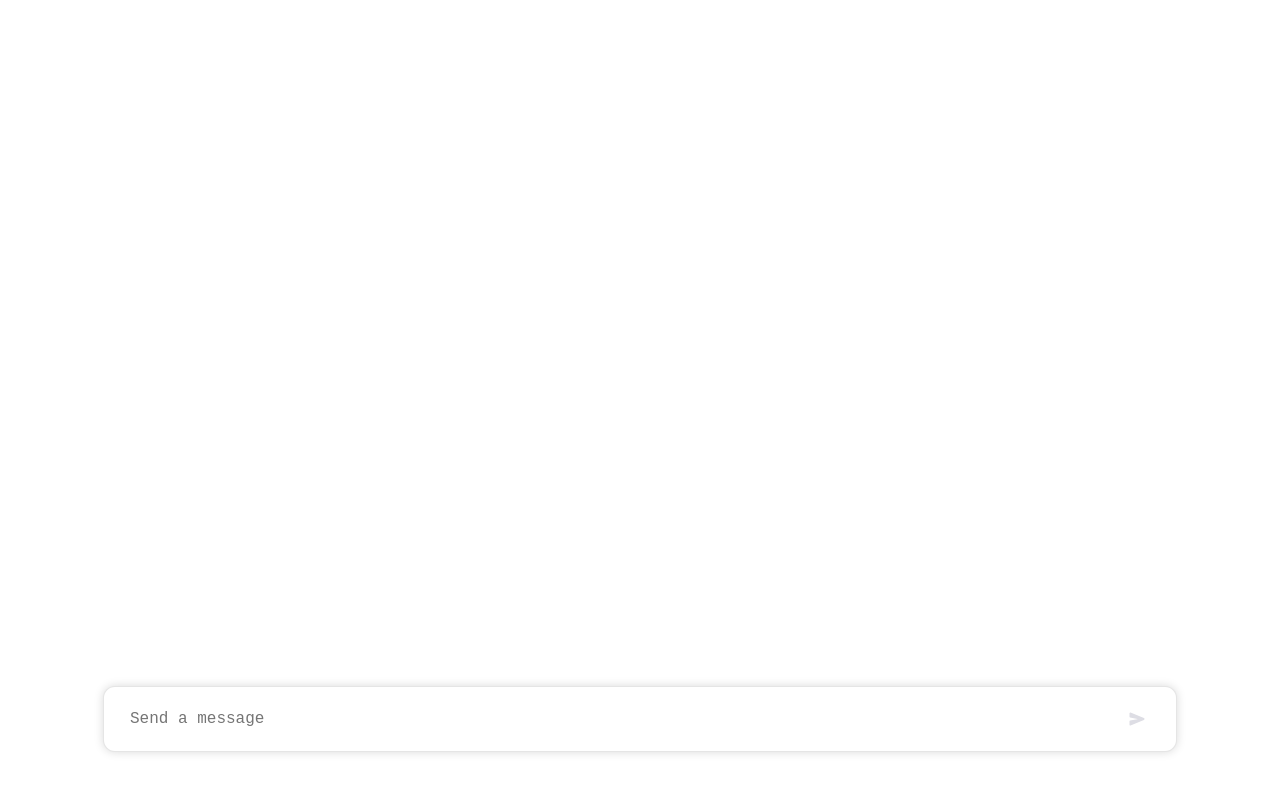
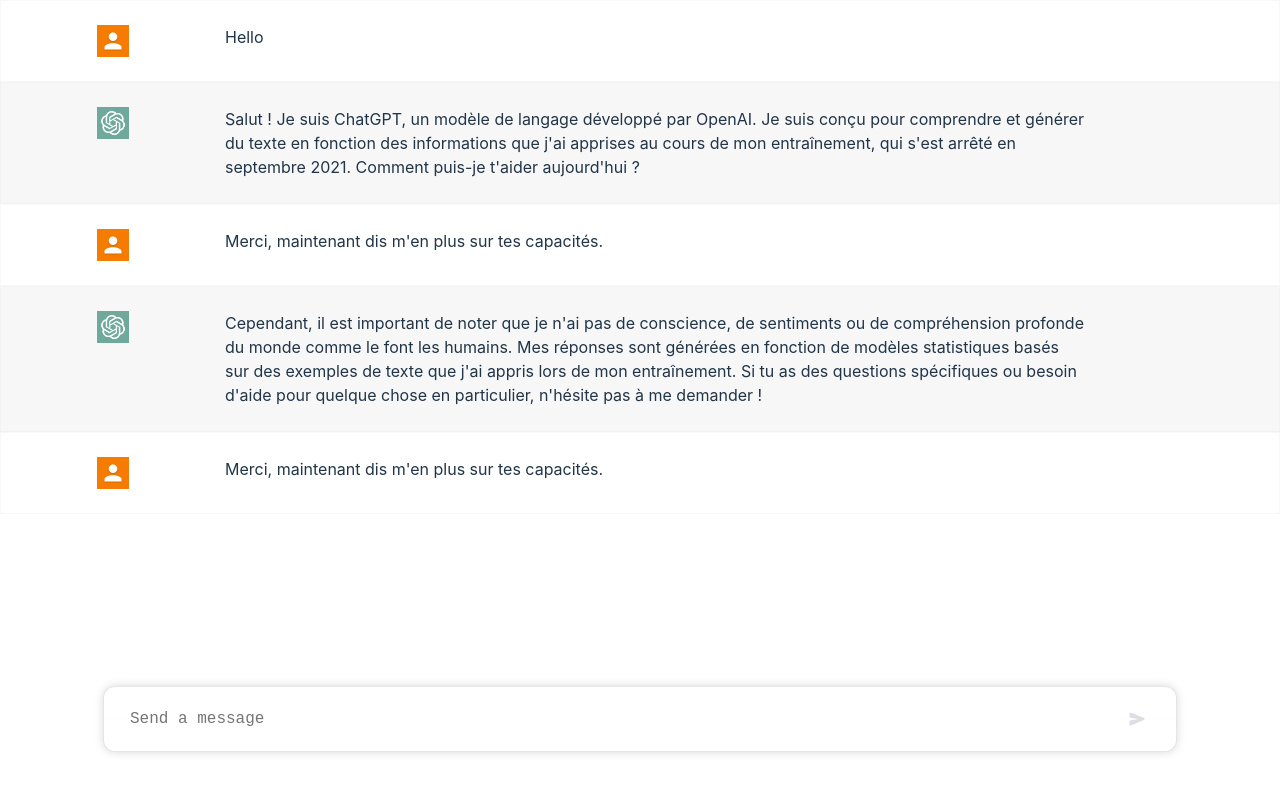
Before and after one commit to ugtheven/mygpt, a React (Vite) app: page / in a window 1280 px wide. Shown: the top 792 px of the page. Built offline with nearby package versions, Linux system fonts and the light colour scheme.

Commit message:
✨ Messages components
Messy commit, need to do better for the next one

```diff
--- a/src/App.scss
+++ b/src/App.scss
@@ -3,6 +3,7 @@
   flex-direction: column;
   align-items: center;
   justify-content: center;
-  height: 100vh;
-  width: 100vw;
+
+  width: 100%;
+  height: 100%;
 }
--- a/src/App.tsx
+++ b/src/App.tsx
@@ -1,10 +1,10 @@
 import './App.scss'
-import InputBar from './components/InputBar/InputBar'
+import Chat from './pages/Chat/Chat'
 
 function App() {
   return (
     <div className='container'>
-      <InputBar />
+      <Chat />
     </div>
   )
 }
--- a/src/components/InputBar/InputBar.scss
+++ b/src/components/InputBar/InputBar.scss
@@ -1,15 +1,13 @@
-.container {
+.inputContainer {
   display: flex;
-  justify-content: flex-start;
+  justify-content: center;
+
   position: fixed;
   left: 0;
+  right: 0;
   bottom: 0;
 
-  width: 100%;
-  height: auto;
   padding-bottom: 48px;
-
-  background-color: white;
 
   .input-box {
     display: flex;
@@ -23,6 +21,7 @@
     box-shadow: 0 0 10px rgba(0, 0, 0, 0.15);
 
     background-color: white;
+    background-image: linear-gradient(180deg,hsla(0,0%,100%,0) 13.94%,#fff 54.73%);
 
     .textarea {
       width: 100%;
--- a/src/components/InputBar/InputBar.tsx
+++ b/src/components/InputBar/InputBar.tsx
@@ -22,7 +22,7 @@
 
 
   return (
-    <div className="container">
+    <div className="inputContainer">
       <div className="input-box">
         <textarea
           rows={1}
--- /dev/null
+++ b/src/components/MessagesBox/MessagesBox.scss
@@ -0,0 +1,47 @@
+.messageContainer {
+  display: flex;
+  flex-direction: column;
+
+  width: 100%;
+  height: 100%;
+
+  .message {
+    display: flex;
+
+    padding: 24px 96px;
+
+    border: 0.05rem solid #d9d9e32e;
+    box-sizing: border-box;
+
+    .botAvatar {
+      display: flex;
+      justify-content: center;
+      align-items: center;
+
+      width: 32px;
+      height: 32px;
+
+      background-color: green;
+    }
+    .userAvatar {
+      display: flex;
+      justify-content: center;
+      align-items: center;
+
+      width: 32px;
+      height: 32px;
+
+      background-color: orange;
+    }
+
+    .text {
+      padding: 0 96px;
+    }
+  }
+  .bot {
+    background-color: #f7f7f8;
+  }
+  .user {
+    background-color: #ffffff;
+  }
+}
--- /dev/null
+++ b/src/components/MessagesBox/MessagesBox.tsx
@@ -0,0 +1,34 @@
+import { useState } from "react";
+import "./MessagesBox.scss";
+import botAvatar from '../../assets/chatgpt.jpg'
+import userAvatar from '../../assets/user.png'
+
+function MessagesBox() {
+  const [messages, setMessages] = useState([
+    { sender: "user", text: "Hello" },
+    { sender: "bot", text: "Salut ! Je suis ChatGPT, un modèle de langage développé par OpenAI. Je suis conçu pour comprendre et générer du texte en fonction des informations que j'ai apprises au cours de mon entraînement, qui s'est arrêté en septembre 2021. Comment puis-je t'aider aujourd'hui ?" },
+    { sender: "user", text: "Merci, maintenant dis m'en plus sur tes capacités." },
+    { sender: "bot", text: "Cependant, il est important de noter que je n'ai pas de conscience, de sentiments ou de compréhension profonde du monde comme le font les humains. Mes réponses sont générées en fonction de modèles statistiques basés sur des exemples de texte que j'ai appris lors de mon entraînement. Si tu as des questions spécifiques ou besoin d'aide pour quelque chose en particulier, n'hésite pas à me demander !" },
+    { sender: "user", text: "Merci, maintenant dis m'en plus sur tes capacités." },
+  ]);
+
+  return (
+    <div className="messageContainer">
+      {messages.map((message, index) => (
+        <div className={`message ${message.sender === "bot" ? 'bot': ''}`} key={index}>
+          {message.sender === "bot" &&
+            <img src={botAvatar} height='32px' width='32px' />
+          }
+          {message.sender === "user" &&
+            <img src={userAvatar} height='32px' width='32px' />
+          }
+          <div className="text">
+            {message.text}
+          </div>
+        </div>
+      ))}
+    </div>
+  );
+}
+
+export default MessagesBox;
--- a/src/index.scss
+++ b/src/index.scss
@@ -14,45 +14,18 @@
   -webkit-text-size-adjust: 100%;
 }
 
-a {
-  font-weight: 500;
-  color: #646cff;
-  text-decoration: inherit;
-}
-a:hover {
-  color: #535bf2;
-}
-
 body {
-  margin: 0;
+  margin: 0 !important;
+  padding: 0 !important;
   display: flex;
   place-items: center;
   min-width: 320px;
   min-height: 100vh;
 }
 
-h1 {
-  font-size: 3.2em;
-  line-height: 1.1;
-}
-
-button {
-  border-radius: 8px;
-  border: 1px solid transparent;
-  padding: 0.6em 1.2em;
-  font-size: 1em;
-  font-weight: 500;
-  font-family: inherit;
-  background-color: #1a1a1a;
-  cursor: pointer;
-  transition: border-color 0.25s;
-}
-button:hover {
-  border-color: #646cff;
-}
-button:focus,
-button:focus-visible {
-  outline: 4px auto -webkit-focus-ring-color;
+#root {
+  width: 100vw;
+  height: 100vh;
 }
 
 @media (prefers-color-scheme: light) {
@@ -60,10 +33,4 @@
     color: #213547;
     background-color: #ffffff;
   }
-  a:hover {
-    color: #747bff;
-  }
-  button {
-    background-color: #f9f9f9;
-  }
 }
--- /dev/null
+++ b/src/pages/Chat/Chat.scss
@@ -0,0 +1,7 @@
+.chatContainer {
+  display: flex;
+  flex-direction: column;
+
+  height: 100%;
+  width: 100%;
+}
--- /dev/null
+++ b/src/pages/Chat/Chat.tsx
@@ -0,0 +1,15 @@
+import InputBar from "../../components/InputBar/InputBar";
+import MessagesBox from "../../components/MessagesBox/MessagesBox";
+import "./Chat.scss";
+
+function Chat() {
+
+  return (
+    <div className="chatContainer">
+      <MessagesBox />
+      <InputBar />
+    </div>
+  );
+}
+
+export default Chat;
```
Also changed, not shown: src/assets/chatgpt.jpg (added), src/assets/user.png (added).
